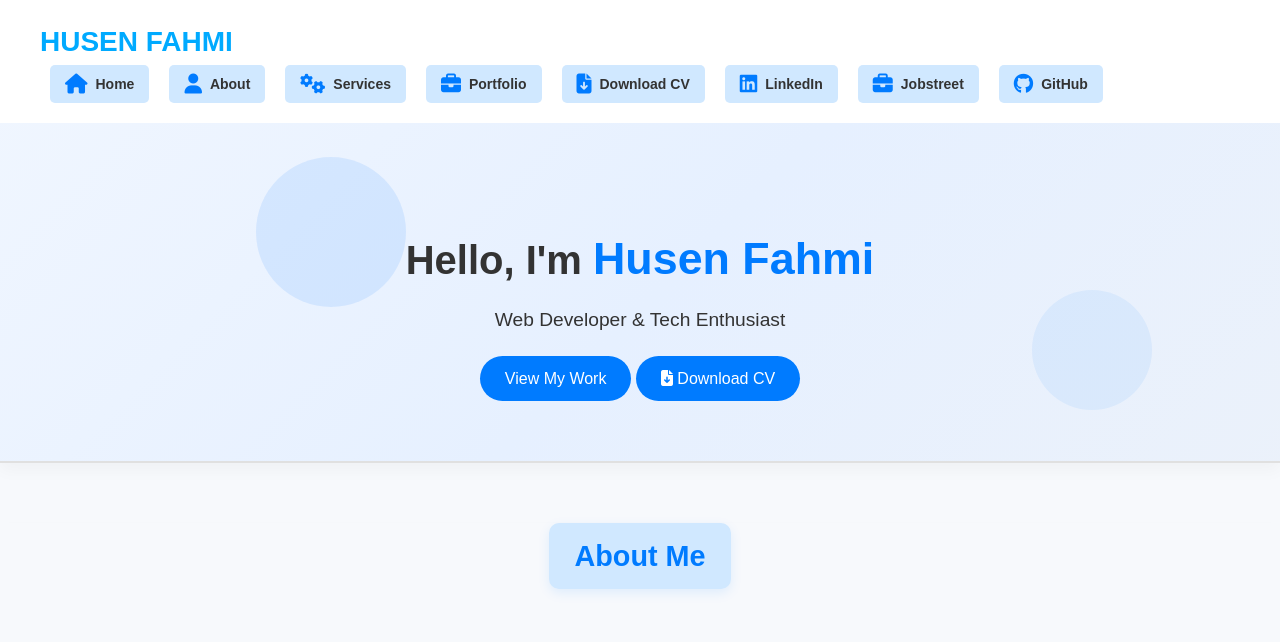
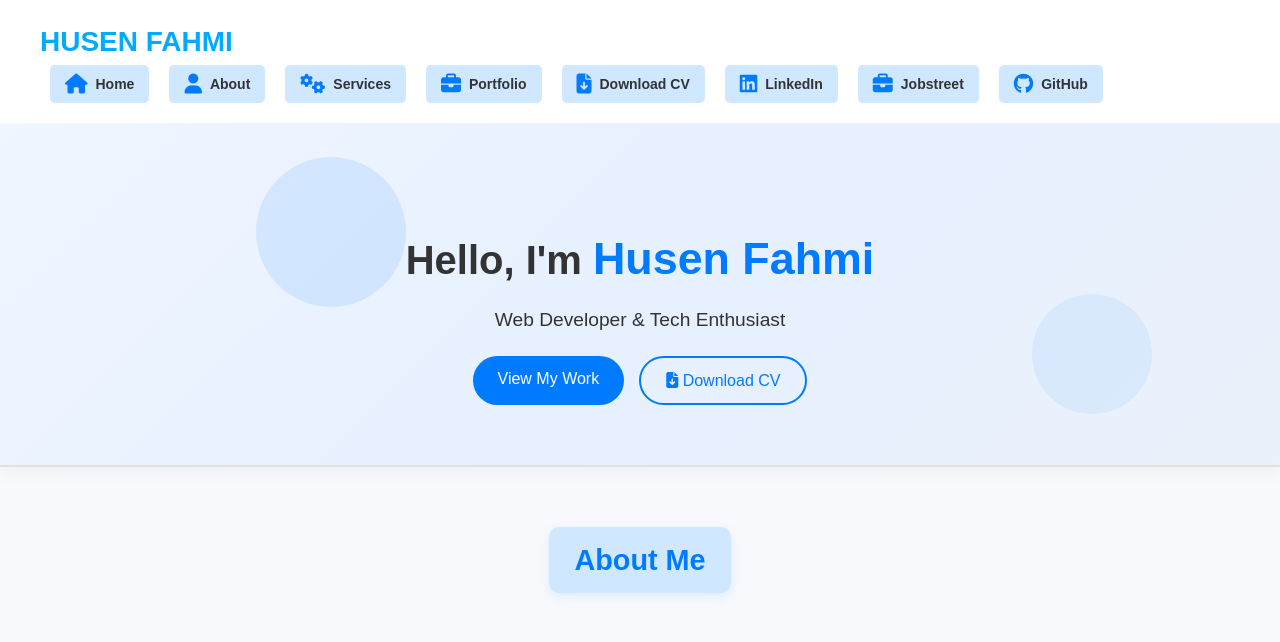
Before and after one commit to Evildeye/Personal_Landing_Page_Husen, a plain HTML site: page index.html in a window 1280 px wide. Shown: the top 642 px of the page. Drawn offline with Linux system fonts and the light colour scheme.

Commit message:
Update style.css

```diff
--- a/style.css
+++ b/style.css
@@ -426,3 +426,22 @@ footer.contact {
     padding: 12px 15px;
   }
   }
+
+/* Hero Buttons */
+.hero-buttons {
+  display: flex;
+  gap: 15px;
+  justify-content: center;
+  flex-wrap: wrap;
+}
+
+.btn-outline {
+  background: transparent;
+  border: 2px solid #007bff;
+  color: #007bff;
+}
+
+.btn-outline:hover {
+  background: #007bff;
+  color: white;
+}
```
